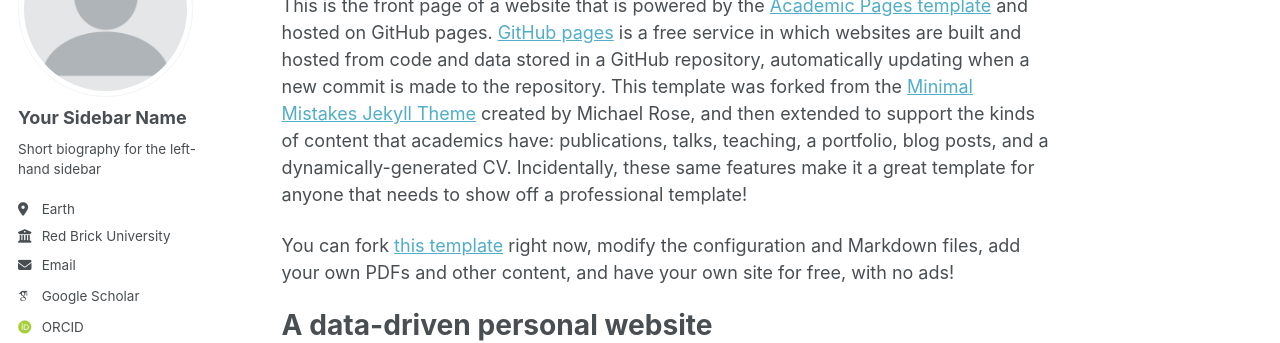
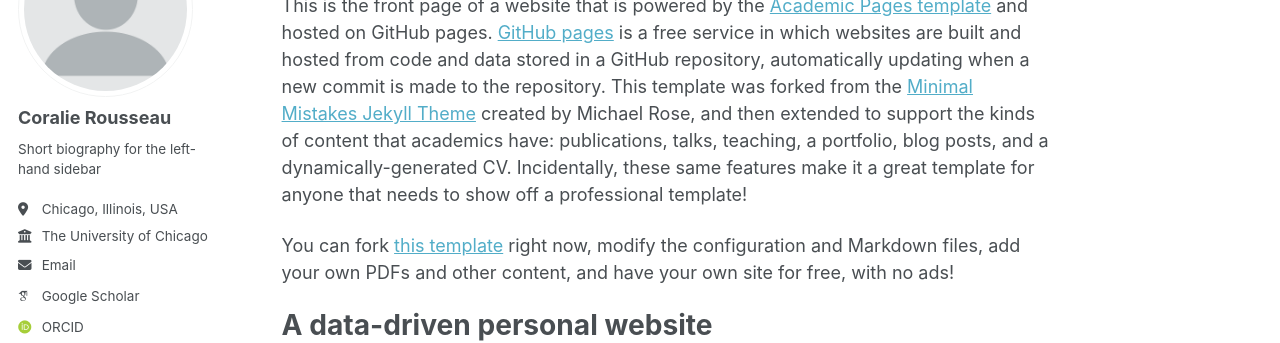
Before and after one commit to rssco/rssco.github.io, a Jekyll site: the page built from _pages/about.md, in a window 1280 px wide. Shown: the part 179-522 px from the top of the page. Built offline with Jekyll 4.4.1, drawn with Linux system fonts in a browser that asks for light colours; some web fonts are replaced; a script bundle is joined from its source files by our own code; library files that are not in the unit come from our copies.

Commit message:
Update author profile information in _config.yml

```diff
--- a/_config.yml
+++ b/_config.yml
@@ -24,13 +24,13 @@ repository               : "academicpages/academicpages.github.io"
 author:
   # Biographic information
   avatar           : "profile.png"
-  name             : "Your Sidebar Name"
+  name             : "Coralie Rousseau"
   pronouns         : # example: "she/her"
   bio              : "Short biography for the left-hand sidebar"
-  location         : "Earth"
-  employer         : "Red Brick University"
+  location         : "Chicago, Illinois, USA"
+  employer         : "The University of Chicago"
   uri              : # URL
-  email            : "none@example.org"
+  email            : "crousseau@uchicago.edu"
 
   # Academic websites
   academia         : # URL
```
